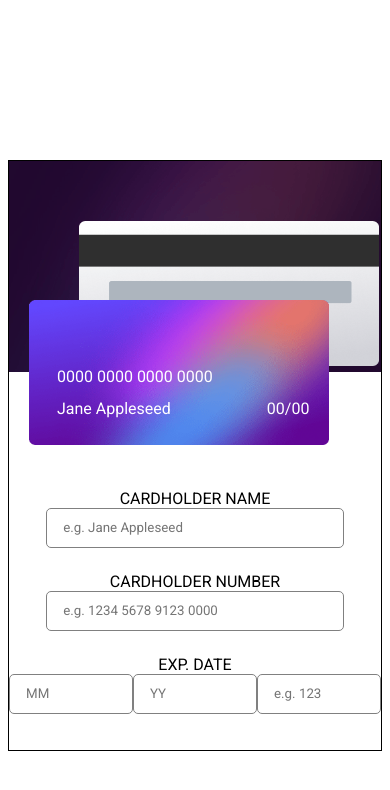
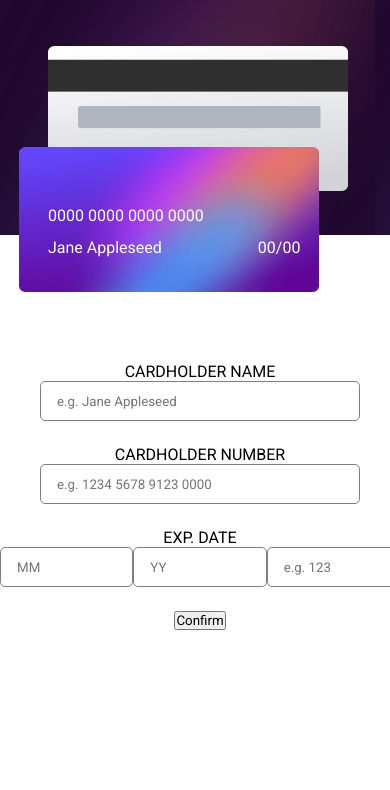
Before and after one commit to dragon-install/interactive-card-details-form, a plain HTML site: page index.html in a window 390 px wide. Shown: the top 790 px of the page. Drawn offline with Linux system fonts and the light colour scheme.

Commit message:
Fix mobile view margin and units such that cards don't overflow container

```diff
--- a/app.js
+++ b/app.js
@@ -8,18 +8,7 @@ nameInput.addEventListener('input', () => {
   nameOnCard.textContent = nameInput.value
 })
 
-// numberInput.addEventListener('input', () => {
-//   numberOnCard.textContent = numberInput.value
-//   if(numberInput.value.length > numberInput.maxLength) {
-//     alert('too many numbers')
-//     return
-//   }
-// })
+numberInput.addEventListener('input', () => {
+  numberOnCard.textContent = numberInput.value
 
-numberInput.addEventListener('input', () => {
-  if(numberInput.value.length > numberInput.maxLength) {
-    return
-  } else {
-
-  }
 })
--- a/index.html
+++ b/index.html
@@ -36,6 +36,7 @@
         <input type="text" placeholder="YY" maxlength="2" pattern="[0-9]{4}">
         <input type="text" placeholder="e.g. 123" maxlength="3" pattern="[0-9]{4}">
       </div>
+      <button>Confirm</button>
     </form>
   </div>
   <script src="app.js"></script>
--- a/style.css
+++ b/style.css
@@ -1,6 +1,8 @@
 * {
   box-sizing: border-box;
   font-family: 'Roboto', sans-serif;
+  margin: 0;
+  padding: 0;
 }
 
 /* hide arrows in number input */
@@ -11,17 +13,16 @@ input[type=number]::-webkit-outer-spin-button {
 }
 
 .container {
-  max-width: 400px;
+  max-width: 25rem;
   height: 70vh;
-  margin: 10rem auto;
-  border: 1px solid black;
+  margin: 0 auto;
   display: grid;
   grid-template-columns: repeat(1, 1fr);
 }
 
 .card-display {
-  height: 25vh;
-  max-width: 400px;
+  height: 65%;
+  min-width: 400px;
   background-image: url('./images/bg-main-mobile.png');
 }
 
@@ -30,7 +31,6 @@ form {
   flex-direction: column;
   justify-content: center;
   align-items: center;
-  padding-top: 5rem;
 }
 
 input {
@@ -47,13 +47,13 @@ input {
 }
 
 .card-back {
-  top: 30px;
-  left: 70px;
+  top: 1rem;
+  left: 3rem;
 }
 
 .card-front {
-  left: 20px;
-  bottom: 40px;
+  left: 1.2rem;
+  bottom: 2rem;
 }
 
 .card-image-container {
@@ -96,7 +96,7 @@ input {
 
   .card-display {
     height: 100vh;
-    width: 20rem;
+    width: 30vw;
   }
 
   .card-front {
```
